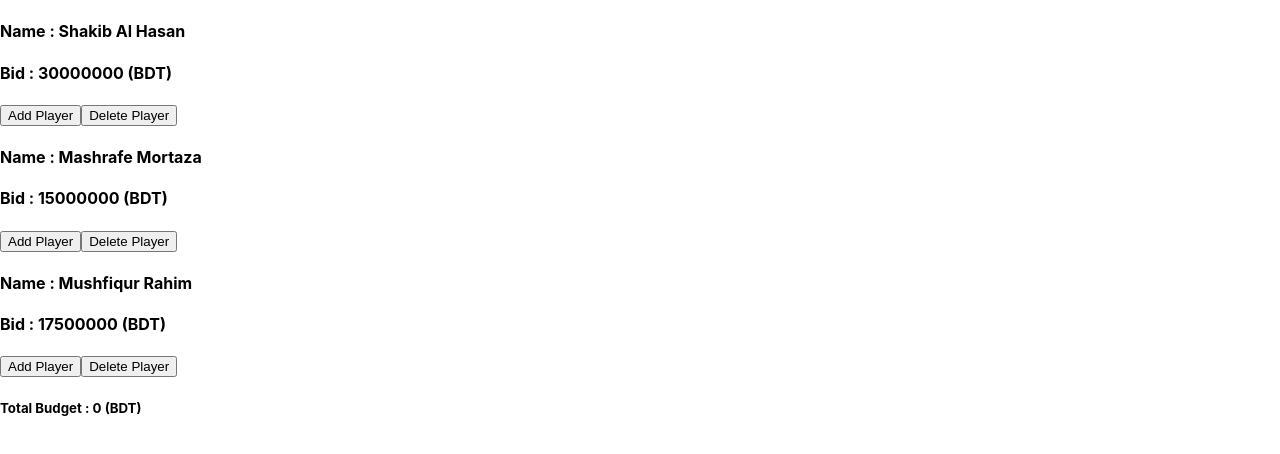
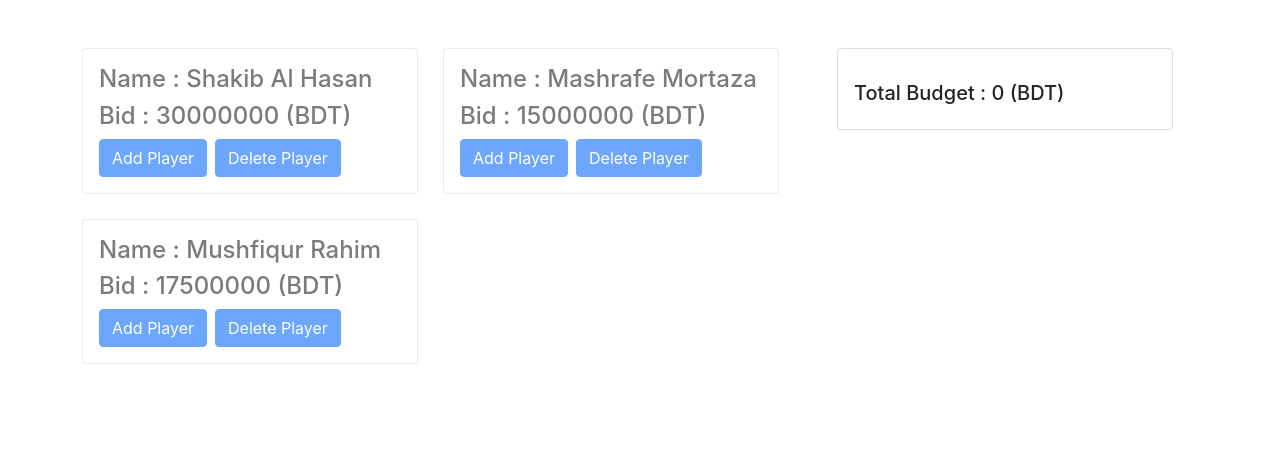
Before and after one commit to hanif365/Problem1, a React (Create React App) app: page / in a window 1280 px wide. Shown: the top 454 px of the page. Built offline with nearby package versions, Linux system fonts and the light colour scheme.

Commit message:
Design added

```diff
--- a/public/index.html
+++ b/public/index.html
@@ -10,34 +10,16 @@
       content="Web site created using create-react-app"
     />
     <link rel="apple-touch-icon" href="%PUBLIC_URL%/logo192.png" />
-    <!--
-      manifest.json provides metadata used when your web app is installed on a
-      user's mobile device or desktop. See https://developers.google.com/web/fundamentals/web-app-manifest/
-    -->
+    <link href="https://cdn.jsdelivr.net/npm/bootstrap@5.0.1/dist/css/bootstrap.min.css" rel="stylesheet" integrity="sha384-+0n0xVW2eSR5OomGNYDnhzAbDsOXxcvSN1TPprVMTNDbiYZCxYbOOl7+AMvyTG2x" crossorigin="anonymous">
+
     <link rel="manifest" href="%PUBLIC_URL%/manifest.json" />
-    <!--
-      Notice the use of %PUBLIC_URL% in the tags above.
-      It will be replaced with the URL of the `public` folder during the build.
-      Only files inside the `public` folder can be referenced from the HTML.
 
-      Unlike "/favicon.ico" or "favicon.ico", "%PUBLIC_URL%/favicon.ico" will
-      work correctly both with client-side routing and a non-root public URL.
-      Learn how to configure a non-root public URL by running `npm run build`.
-    -->
     <title>React App</title>
   </head>
   <body>
     <noscript>You need to enable JavaScript to run this app.</noscript>
     <div id="root"></div>
-    <!--
-      This HTML file is a template.
-      If you open it directly in the browser, you will see an empty page.
 
-      You can add webfonts, meta tags, or analytics to this file.
-      The build step will place the bundled scripts into the <body> tag.
-
-      To begin the development, run `npm start` or `yarn start`.
-      To create a production bundle, use `npm run build` or `yarn build`.
-    -->
+    <script src="https://cdn.jsdelivr.net/npm/bootstrap@5.0.1/dist/js/bootstrap.bundle.min.js" integrity="sha384-gtEjrD/SeCtmISkJkNUaaKMoLD0//ElJ19smozuHV6z3Iehds+3Ulb9Bn9Plx0x4" crossorigin="anonymous"></script>
   </body>
 </html>
--- /dev/null
+++ b/src/components/PlayerInfo/PlayerInfo.css
@@ -0,0 +1,23 @@
+.card {
+    width: 21rem;
+    margin: 0 25px 25px 0;
+    cursor: pointer;
+}
+
+/* To make the opacity 0.6 in the player card */
+
+.card-container {
+    opacity: 0.6;
+    transition: all 500ms;
+}
+
+/* When over on player card it;s opacity become 1 */
+
+.card-container:hover {
+    opacity: 1;
+}
+
+.card img {
+    height: 200px;
+    width: 100%;
+}
--- a/src/components/PlayerInfo/PlayerInfo.js
+++ b/src/components/PlayerInfo/PlayerInfo.js
@@ -1,6 +1,6 @@
 import React from 'react';
 
-// import './PlayerInfo.css'
+import './PlayerInfo.css'
 
 const PlayerInfo = (props) => {     // use destructuring below.
     const { name, salary } = props.player;
@@ -11,7 +11,7 @@ const PlayerInfo = (props) => {     // use destructuring below.
                     <div className="card-body">
                         <h4 className="card-title">Name : {name}</h4>
                         <h4>Bid : {salary} (BDT)</h4>
-                        <button onClick={() => props.handleAddPlayer(props.player)} className="btn btn-primary">Add Player</button>
+                        <button onClick={() => props.handleAddPlayer(props.player)} className="btn btn-primary me-2">Add Player</button>
 
                         <button onClick={() => props.handleDeletePlayer(props.player)} className="btn btn-primary">Delete Player</button>
                     </div>
--- a/src/components/Players.js/Players.js
+++ b/src/components/Players.js/Players.js
@@ -27,21 +27,9 @@ const Players = () => {
     const handleDeletePlayer = (player) => {
         console.log(player);
 
-        var newPlayer = selectedPlayer.filter((item) => item != player)
-        // const updatePlayer = [...selectedPlayer];
-        // const newPlayer = updatePlayer.pop();
-        // setSelectedPlayer(updatePlayer);
+        var newPlayer = selectedPlayer.filter((playerList) => playerList != player)
 
         setSelectedPlayer(newPlayer);
-
-
-
-        // const newPlayer = updatePlayer.filter((item) => item.player !== "Shakib Al Hasan");
-        // setSelectedPlayer(newPlayer);
-
-        // const newList = list.filter((item) => item.id !== id);
-
-        // setList(newList);
 
     }
 
--- /dev/null
+++ b/src/components/Team/Team.css
@@ -0,0 +1,12 @@
+.card {
+    width: 21rem;
+}
+
+.card-body ul {
+    list-style: none;
+    font-weight: 700;
+}
+
+.card-body ul li ul {
+    font-weight: 500;
+}
--- a/src/components/Team/Team.js
+++ b/src/components/Team/Team.js
@@ -1,4 +1,5 @@
 import React from 'react';
+import './Team.css'
 
 const Team = (props) => {
     const totalBudget = props.selectedPlayer.reduce((total, player) => total + player.salary, 0); // find totalBudget using reduce()
```
